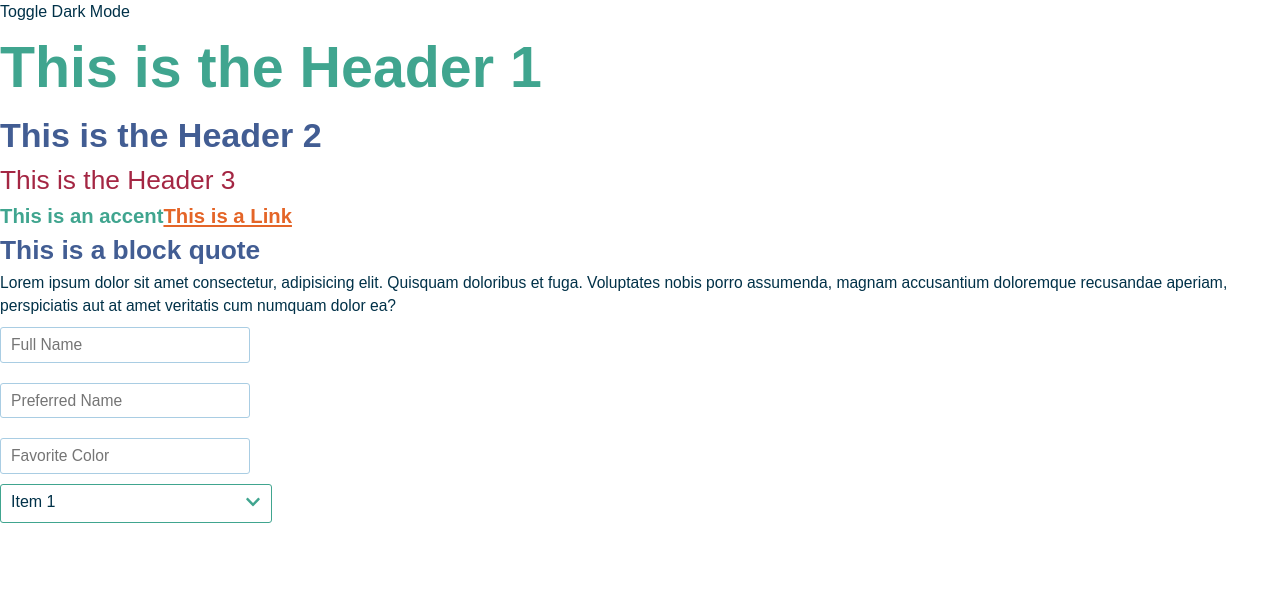
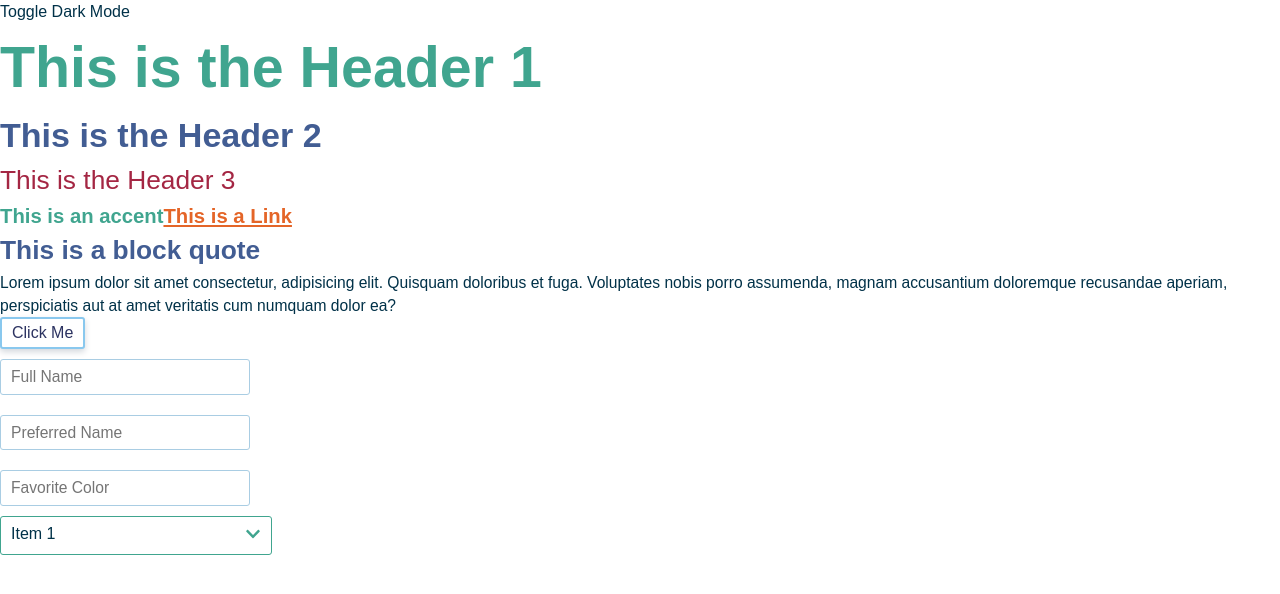
Before and after one commit to BrattyShiba/next-nvisia-ds, a Next.js app: page / in a window 1280 px wide. Shown: the top 594 px of the page. Built offline with nearby package versions, Linux system fonts and the light colour scheme; a web font is replaced by a local one.

Commit message:
[button] add button, styling, title-case utility function

```diff
--- /dev/null
+++ b/src/pages/components/Button.tsx
@@ -0,0 +1,46 @@
+import React from "react";
+
+import { toTitleCase } from "../../utilities";
+
+interface ButtonProps {
+  disabled?: boolean;
+  type?: "button" | "submit";
+  label: string;
+  mode?: "primary" | "secondary";
+  name?: string,
+  onClick?(): () => {},
+  restProps?: any,
+}
+
+export const Button = ({
+  disabled,
+  type = "button",
+  label,
+  mode = "primary",
+  name,
+  onClick,
+  restProps,
+}: ButtonProps) => {
+  function handleClick() {
+    console.log(`button ${name} was clicked`);
+    if (onClick) {
+      onClick();
+    }
+  }
+  // const titlecasedLabel = toTitleCase(label);
+
+  return (
+    <div className="nvButton">
+      <button
+        type={type}
+        className={`button ${mode} ${disabled ? "disabled" : ""}`}
+        disabled={disabled}
+        name={name || label}
+        onClick={handleClick}
+        {...restProps}
+      >
+        {toTitleCase(label)}
+      </button>
+    </div>
+  )
+}
--- a/src/pages/index.tsx
+++ b/src/pages/index.tsx
@@ -1,6 +1,7 @@
 import Head from "next/head";
 import Image from "next/image";
 
+import { Button } from "./components/Button";
 import { InputField } from "./components/InputField";
 import { Dropdown, DropdownItem } from "./components/Dropdown";
 import { useTheme } from "./context/ThemeContext";
@@ -46,6 +47,7 @@ export default function Home() {
             veritatis cum numquam dolor ea?
           </p>
         </div>
+        <Button label="cliCK ME" name="CTAButton1" mode="secondary" />
         <InputField label="Full Name" name="fullName" />
         <InputField label="Preferred Name" name="preferredName" />
         <InputField label="Favorite Color" name="favoriteColor" />
--- a/src/styles/css/_variables.css
+++ b/src/styles/css/_variables.css
@@ -1,6 +1,6 @@
 /**
  * Do not edit directly
- * Generated on Fri, 18 Nov 2022 22:12:38 GMT
+ * Generated on Tue, 29 Nov 2022 01:27:27 GMT
  */
 
 :root {
@@ -10,8 +10,10 @@
   --nv-color-base-gray-100: #e0e1e1;
   --nv-color-base-gray-200: #d4d8dd;
   --nv-color-base-gray-300: #303e3f;
+  --nv-color-base-gray-300-opacity-50: rgba(48, 62, 63, 0.5);
   --nv-color-base-blue-100: #a9cde3;
   --nv-color-base-blue-200: #89c8ee;
+  --nv-color-base-blue-250: #69a9d0;
   --nv-color-base-blue-300: #425d93;
   --nv-color-base-blue-400: #2c3361;
   --nv-color-base-blue-500: #003148;
--- /dev/null
+++ b/src/styles/scss/button.scss
@@ -0,0 +1,133 @@
+[data-theme="light-theme"] {
+  .button.primary {
+    --button-cursor: pointer;
+    --button-font-weight: var(--nv-font-weight-medium);
+    --button-text-color: var(--nv-color-base-white);
+    --button-background-color: var(--nv-elements-color-light-link);
+    --button-border-color: var(--nv-elements-color-light-link);
+    --button-drop-shadow-color: var(--nv-color-base-gray-200);
+    --button-height: 38px;
+    --box-shadow-x: 0px;
+    --box-shadow-y: 3px;
+    --box-shadow-blur: 6px;
+    --box-shadow-color: var(--nv-color-base-gray-200);
+    &.disabled {
+      --button-cursor: not-allowed;
+      --button-text-color: var(--nv-color-base-gray-300-opacity-50);
+      --button-background-color: var(--nv-color-base-gray-200);
+      --box-shadow-x: none;
+      --box-shadow-y: none;
+      --box-shadow-blur: none;
+      --box-shadow-color: none;
+    }
+    &:hover, &:focus {
+      --button-background-gradient: transparent linear-gradient(104deg, var(--nv-color-base-red-300) 0%, var(--nv-color-base-red-200) 100%);
+    }
+    &:active {
+      --button-background-color: var(--nv-color-base-red-300);
+    }
+  }
+  .button.secondary {
+    --button-cursor: pointer;
+    --button-font-weight: var(--nv-font-weight-regular);
+    --button-border-color: var(--nv-color-font-tertiary);
+    --button-text-color: var(--nv-color-base-blue-400);
+    --button-background-color: var(--nv-color-base-white);
+    --button-drop-shadow-color: var(--nv-color-base-gray-200);
+    --button-height: 28px;
+    --box-shadow-x: 0px;
+    --box-shadow-y: 3px;
+    --box-shadow-blur: 6px;
+    --box-shadow-color: var(--nv-color-base-gray-200);
+    &:hover, &:focus {
+      --button-background-color: var(--nv-color-font-tertiary);
+    }
+    &:active {
+      --button-border-color: var(--nv-color-base-blue-250);
+      --button-background-color: var(--nv-color-font-tertiary);
+    }
+  }
+}
+[data-theme="dark-theme"] {
+  .button.primary {
+    --button-cursor: pointer;
+    --button-font-weight: var(--nv-font-weight-medium);
+    --button-text-color: var(--nv-color-base-white);
+    --button-background-color: var(--nv-elements-color-light-link);
+    --button-border-color: var(--nv-elements-color-light-link);
+    --button-drop-shadow-color: var(--nv-color-base-gray-200);
+    --button-height: 38px;
+    --box-shadow-x: none;
+    --box-shadow-y: none;
+    --box-shadow-blur: none;
+    --box-shadow-color: none;
+    &.disabled {
+      --button-cursor: not-allowed;
+      --button-text-color: var(--nv-color-base-gray-300-opacity-50);
+      --button-background-color: var(--nv-color-base-gray-200);
+      --box-shadow-x: none;
+      --box-shadow-y: none;
+      --box-shadow-blur: none;
+      --box-shadow-color: none;
+    }
+    &:hover, &:focus {
+      --button-background-gradient: transparent linear-gradient(104deg, var(--nv-color-base-red-300) 0%, var(--nv-color-base-red-200) 100%);
+    }
+    &:active {
+      --button-background-color: var(--nv-color-base-red-200);
+    }
+  }
+  .button.secondary {
+    --button-cursor: pointer;
+    --button-font-weight: var(--nv-font-weight-regular);
+    --button-border-color: var(--nv-color-base-blue-200);
+    --button-text-color: var(--nv-elements-color-dark-body);
+    --button-background-color: var(--nv-background-color-dark);
+    --button-drop-shadow-color: var(--nv-color-base-gray-200);
+    --button-height: 28px;
+    --box-shadow-x: none;
+    --box-shadow-y: none;
+    --box-shadow-blur: none;
+    --box-shadow-color: none;
+    &:hover, &:focus {
+      --button-background-color: var(--nv-color-font-tertiary);
+    }
+    &:active {
+      --button-border-color: var(--nv-color-base-blue-250);
+      --button-background-color: var(--nv-color-font-tertiary);
+    }
+  }
+}
+div.nvButton {
+
+}
+div.nvButton .button {
+  border-radius: var(--nv-radii-base);
+  border-color: var(--button-border-color);
+  border-width: 2px;
+  border-style: solid;
+
+  font-weight: var(--button-font-weight);
+  color: var(--button-text-color);
+
+  box-shadow: var(--box-shadow-x) var(--box-shadow-y) var(--box-shadow-blur) var(--box-shadow-color);
+
+  display: flex;
+  justify-content: center;
+  align-items: center;
+  cursor: var(--button-cursor);
+  padding: 0px 10px;
+  background-color: var(--button-background-color);
+  min-height: var(--button-height);
+  min-width: 44px;
+
+  &:hover, &:focus {
+    // border-color: ;
+    background: var(--button-background-gradient);
+    background-color: var(--button-background-color);
+  }
+  &:active {
+    border-color: var(--button-border-color);
+    background: var(--button-background-color);
+  }
+}
--- a/src/styles/scss/main.scss
+++ b/src/styles/scss/main.scss
@@ -1,2 +1,3 @@
+@use "./button.scss";
 @use "./dropdown.scss";
 @use "./inputField.scss";
--- a/src/styles/tokens/color/base.json
+++ b/src/styles/tokens/color/base.json
@@ -9,9 +9,13 @@
         "200": { "value": "#D4D8DD" },
         "300": { "value": "#303E3F" }
       },
+      "gray-300-opacity": {
+        "50": {"value": "#303e3f80"}
+      },
       "blue": {
         "100": { "value": "#A9CDE3" },
         "200": { "value": "#89C8EE" },
+        "250": { "value": "#69A9D0" },
         "300": { "value": "#425D93" },
         "400": { "value": "#2c3361" },
         "500": { "value": "#003148" }
--- /dev/null
+++ b/src/utilities.js
@@ -0,0 +1,10 @@
+export function toTitleCase(words) {
+  console.log('words to title case: ', words);
+
+  // lowercase the param string and split on each word (space)
+  return words.toLowerCase().split(" ").map((word) => {
+      // uppercase the first letter & append to the rest of the word
+      return (word.charAt(0).toUpperCase() + word.slice(1));
+    }
+  ).join(" "); // rejoin what we split above before the mapping
+}
```
